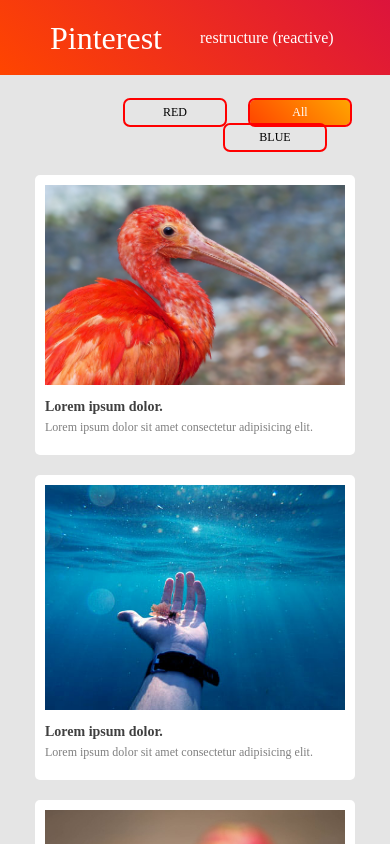
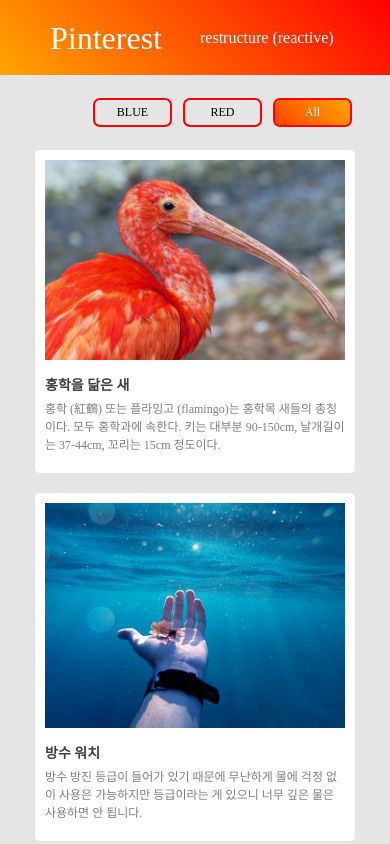
Before and after one commit to ysj0211/design_portfolio_0001, a plain HTML site: page Pinterest/index.html in a window 390 px wide. Shown: the top 844 px of the page. Drawn offline with Linux system fonts and the light colour scheme; a web font is replaced by a local one.

Commit message:
portfolio_0711

```diff
--- a/Pinterest/css/style.css
+++ b/Pinterest/css/style.css
@@ -14,9 +14,19 @@
 }
 
 /* header */
-header {position: fixed; top: 0; left: 0; width: 400px; height: 100%; background: linear-gradient(45deg, orangered, crimson);}
-header p:first-child {font-family: "Wittgenstein", serif; font-size: 50px; position: absolute; left: 50px; top: 50%; transform: translateY(-250%); color: var(--font-menu); width: 250px; border-bottom: 2.5px solid var(--font-menu);}
-header p:nth-child(2) {font-family: "Wittgenstein", serif; font-size: 16px; position: absolute; left: 50px; top: 50%; transform: translateY(-375%); color: var(--font-menu);}
+header {position: fixed; top: 0; left: 0; width: 400px; height: 100%; background: linear-gradient(45deg, orange, red);}
+header > p:first-child {font-family: "Wittgenstein", serif; font-size: 50px; position: absolute; left: 50px; top: 50%; transform: translateY(-250%); color: var(--font-menu); width: 250px; border-bottom: 2.5px solid var(--font-menu);}
+header > p:nth-child(2) {font-family: "Wittgenstein", serif; font-size: 16px; position: absolute; left: 50px; top: 50%; transform: translateY(-375%); color: var(--font-menu);}
+header .login {position: absolute; left: 50px; top: 50%; color: white;}
+header .login > p {font-size: 22px; padding-bottom: 25px; font-weight: bold; text-align: center; color: rgba(0, 0, 0, .75);}
+header .login form p {font-size: 14px;}
+header .login form p:not(:nth-child(2n)) {padding-left: 7.5px; padding-bottom: 5px; line-height: 1.5;}
+header .login form p:nth-child(2) {padding-bottom: 10px;}
+header .login form p input {width: 235px; height: 40px; border-radius: 15px; border: 2.5px solid rgba(0, 0, 0, .5); padding-left: 10px;}
+header .login form p input:focus {outline: 2.5px solid royalblue;}
+header .login form p:nth-child(5) {padding-top: 2.5px; padding-left: 2.5px; color: rgba(0, 0, 0, .75);}
+header .login form p:nth-child(5):hover {text-decoration: underline;}
+header .login form button {width: 250px; height: 30px; border-radius: 15px; border: none; margin-top: 7.5px; background-color: red; color: white;}
 header ul {position: absolute; left: 50px; bottom: 15px;}
 header ul li {float: left; margin-right: 15px;}
 header ul li a {font-size: 16px; color: var(--font-menu);}
@@ -49,8 +59,9 @@
 /* max-width: 1199px */
 @media screen and (max-width: 1199px) {
   header {position: relative; width: 100%; height: 75px;}
-  header p:first-child {font-size: 32px; transform: translateY(-50%); border: none;}
-  header p:nth-child(2) {transform: translate(150px, -50%);}
+  header > p:first-child {font-size: 32px; transform: translateY(-50%); border: none;}
+  header > p:nth-child(2) {transform: translate(150px, -50%);}
+  header .login {display: none;}
   header ul {left: 85%; bottom: 25px;}
   header ul li {margin-right: 20px;}
   header ul li a span {display: none;}
@@ -73,7 +84,17 @@
 @media screen and (max-width: 539px) {
   header ul {display: none;}
   main ul {margin-right: 0; padding: 0 15px; box-sizing: border-box;}
-  ul li {width: 32.5%; margin-right: 2.5%;}
+  main ul li {width: 100px; margin-right: 15px;}
   main ul li:nth-of-type(1) {margin-right: 0;}
   main section article {width: 100%;}
 }
+
+/* max-width: 439px */
+@media screen and (max-width: 439px) {
+  main ul li {width: 75px; margin-right: 15px;}
+}
+
+/* max-width: 369px */
+@media screen and (max-width: 369px) {
+  main ul li {width: 65px; margin-right: 10px;}
+}
--- a/Pinterest/index.html
+++ b/Pinterest/index.html
@@ -13,6 +13,17 @@
   <header>
     <p>Pinterest</p>
     <p>restructure (reactive)</p>
+    <div class="login">
+      <p>Pinterest에 오신 것을<br>환영합니다</p>
+      <form action="#" method="post">
+        <p>이메일</p>
+        <p><input type="text" placeholder="이메일"></p>
+        <p>비밀번호</p>
+        <p><input type="password" placeholder="비밀번호"></p>
+        <p>비밀번호를 잊으셨나요?</p>
+        <button type="submit">로그인</button>
+      </form>
+    </div>
     <ul>
       <li><a href="#">
         <i class="fa-brands fa-twitter"></i>
@@ -35,288 +46,286 @@
       <li><a href=".red">RED</a></li>
       <li><a href=".blue">BLUE</a></li>
     </ul>
-
     <!-- section>article*20>div>img[src="img/p$.jpg"]+h2>lorem3^p>lorem7 -->
-
     <section>
       <article class="red">
         <div>
           <img src="./images/red1.jpg" alt="red1">
-          <h2>Lorem ipsum dolor.</h2>
-          <p>Lorem ipsum dolor sit amet consectetur adipisicing elit.</p>
+          <h2>홍학을 닮은 새</h2>
+          <p>홍학 (紅鶴) 또는 플라밍고 (flamingo)는 홍학목 새들의 총칭이다. 모두 홍학과에 속한다. 키는 대부분 90-150cm, 날개길이는 37-44cm, 꼬리는 15cm 정도이다.</p>
         </div>
       </article>
       <article class="blue">
         <div>
           <img src="./images/blue1.jpg" alt="blue1">
-          <h2>Lorem ipsum dolor.</h2>
-          <p>Lorem ipsum dolor sit amet consectetur adipisicing elit.</p>
+          <h2>방수 워치</h2>
+          <p>방수 방진 등급이 들어가 있기 때문에 무난하게 물에 걱정 없이 사용은 가능하지만 등급이라는 게 있으니 너무 깊은 물은 사용하면 안 됩니다.</p>
         </div>
       </article>
       <article class="red">
         <div>
           <img src="./images/red2.jpg" alt="red2">
-          <h2>Lorem ipsum dolor.</h2>
-          <p>Lorem ipsum dolor sit amet consectetur adipisicing elit.</p>
+          <h2>사과</h2>
+          <p>쌍떡잎식물 장미목 장미과 낙엽교목 식물인 사과나무의 열매. 빈파(瀕婆)·평과(苹果)라고도 한다. 이과(梨果)에 속하며, 지름 5~10cm정도의 둥근 모양으로 빛깔은 보통 붉거나 노랗다.</p>
         </div>
       </article>
       <article class="blue">
         <div>
           <img src="./images/blue2.jpg" alt="blue2">
-          <h2>Lorem ipsum dolor.</h2>
-          <p>Lorem ipsum dolor sit amet consectetur adipisicing elit.</p>
+          <h2>이것은 무엇일까요?</h2>
+          <p>물감? 오로라? 풍경? 과연..</p>
         </div>
       </article>
       <article class="red">
         <div>
           <img src="./images/red3.jpg" alt="red3">
-          <h2>Lorem ipsum dolor.</h2>
-          <p>Lorem ipsum dolor sit amet consectetur adipisicing elit.</p>
+          <h2>가을 나뭇잎</h2>
+          <p>초록색에 가려져 있던 다른 색소들이 나뭇잎에 보이기 시작하는데, 이럴 때 나뭇잎에 남아있는 색소 성분의 색깔에 따라서 붉은색, 노란색, 갈색으로 나타나게 됩니다.</p>
         </div>
       </article>
       <article class="blue">
         <div>
           <img src="./images/blue3.jpg" alt="blue3">
-          <h2>Lorem ipsum dolor.</h2>
-          <p>Lorem ipsum dolor sit amet consectetur adipisicing elit.</p>
+          <h2>나룻배</h2>
+          <p>사전적 의미는 나루터에서 사람이나 짐 등을 건네주는 배. 일반적으로는 소형 목재 평저선을 뜻한다. 주요 동력원은 인력이다.</p>
         </div>
       </article>
       <article class="red">
         <div>
           <img src="./images/red4.jpg" alt="red4">
-          <h2>Lorem ipsum dolor.</h2>
-          <p>Lorem ipsum dolor sit amet consectetur adipisicing elit.</p>
+          <h2>장미</h2>
+          <p>18세기 말에 아시아의 각 원종이 유럽에 도입되고 이들 유럽과 아시아 원종간의 교배가 이루어져 화색이나 화형은 물론 사계성이나 개화성 등 생태적으로 변화가 많은 품종들이 만들어졌다.</p>
         </div>
       </article>
       <article class="blue">
         <div>
           <img src="./images/blue4.jpg" alt="blue4">
-          <h2>Lorem ipsum dolor.</h2>
-          <p>Lorem ipsum dolor sit amet consectetur adipisicing elit.</p>
+          <h2>절벽</h2>
+          <p>바위가 깎아세운 것처럼 아주 높이 솟아 있는 험한 낭떠러지. 절벽이나 큰 바위의 면에 글이나 그림, 조각상을 새기는 것을 마애(磨崖)라고 부른다. '마애불' 등 단어도 여기에서 나온 것이다.</p>
         </div>
       </article>
       <article class="red">
         <div>
           <img src="./images/red5.jpg" alt="red5">
-          <h2>Lorem ipsum dolor.</h2>
-          <p>Lorem ipsum dolor sit amet consectetur adipisicing elit.</p>
+          <h2>빨간 건물</h2>
+          <p>어떻게 전부 빨갛게 지었을까?</p>
         </div>
       </article>
       <article class="blue">
         <div>
           <img src="./images/blue5.jpg" alt="blue5">
-          <h2>Lorem ipsum dolor.</h2>
-          <p>Lorem ipsum dolor sit amet consectetur adipisicing elit.</p>
+          <h2>드라이브</h2>
+          <p>조심하세요! 길을 잃지 않도록..</p>
         </div>
       </article>
       <article class="red">
         <div>
           <img src="./images/red1.jpg" alt="red1">
-          <h2>Lorem ipsum dolor.</h2>
-          <p>Lorem ipsum dolor sit amet consectetur adipisicing elit.</p>
+          <h2>홍학을 닮은 새</h2>
+          <p>홍학 (紅鶴) 또는 플라밍고 (flamingo)는 홍학목 새들의 총칭이다. 모두 홍학과에 속한다. 키는 대부분 90-150cm, 날개길이는 37-44cm, 꼬리는 15cm 정도이다.</p>
         </div>
       </article>
       <article class="blue">
         <div>
           <img src="./images/blue6.jpg" alt="blue6">
-          <h2>Lorem ipsum dolor.</h2>
-          <p>Lorem ipsum dolor sit amet consectetur adipisicing elit.</p>
+          <h2>끈 안풀리게 묶는 법</h2>
+          <p>일반적인 끈 매는 방법에서 끈 고리를 한 번 더 교차시켜 줍니다. 양쪽으로 고리를 잘 빼내 줍니다. 매듭을 잘 정리하여 단단하게 묶어줍니다.</p>
         </div>
       </article>
       <article class="red">
         <div>
           <img src="./images/red2.jpg" alt="red2">
-          <h2>Lorem ipsum dolor.</h2>
-          <p>Lorem ipsum dolor sit amet consectetur adipisicing elit.</p>
+          <h2>사과</h2>
+          <p>쌍떡잎식물 장미목 장미과 낙엽교목 식물인 사과나무의 열매. 빈파(瀕婆)·평과(苹果)라고도 한다. 이과(梨果)에 속하며, 지름 5~10cm정도의 둥근 모양으로 빛깔은 보통 붉거나 노랗다.</p>
         </div>
       </article>
       <article class="blue">
         <div>
           <img src="./images/blue7.jpg" alt="blue7">
-          <h2>Lorem ipsum dolor.</h2>
-          <p>Lorem ipsum dolor sit amet consectetur adipisicing elit.</p>
+          <h2>1990년대 자동차인가?</h2>
+          <p>이때는 위기 속에 점점 규모의 경제가 대두되었고, 1990년대 말 자동차 회사간에 인수합병의 바람이 거세게 불었다.</p>
         </div>
       </article>
       <article class="red">
         <div>
           <img src="./images/red3.jpg" alt="red3">
-          <h2>Lorem ipsum dolor.</h2>
-          <p>Lorem ipsum dolor sit amet consectetur adipisicing elit.</p>
+          <h2>가을 나뭇잎</h2>
+          <p>초록색에 가려져 있던 다른 색소들이 나뭇잎에 보이기 시작하는데, 이럴 때 나뭇잎에 남아있는 색소 성분의 색깔에 따라서 붉은색, 노란색, 갈색으로 나타나게 됩니다.</p>
         </div>
       </article>
       <article class="blue">
         <div>
           <img src="./images/blue8.jpg" alt="blue8">
-          <h2>Lorem ipsum dolor.</h2>
-          <p>Lorem ipsum dolor sit amet consectetur adipisicing elit.</p>
+          <h2>파란 벽돌</h2>
+          <p>위의 파란색 벽돌 벽 예술 배경 배경 일러스트 다운로드하여 배경 화면 포스터 및 배너 디자인으로 사용하십시오. 관련 권장 사항을 클릭하면 더 많은 배경 이미지 볼 수 있습니다.</p>
         </div>
       </article>
       <article class="red">
         <div>
           <img src="./images/red4.jpg" alt="red4">
-          <h2>Lorem ipsum dolor.</h2>
-          <p>Lorem ipsum dolor sit amet consectetur adipisicing elit.</p>
+          <h2>장미</h2>
+          <p>18세기 말에 아시아의 각 원종이 유럽에 도입되고 이들 유럽과 아시아 원종간의 교배가 이루어져 화색이나 화형은 물론 사계성이나 개화성 등 생태적으로 변화가 많은 품종들이 만들어졌다.</p>
         </div>
       </article>
       <article class="blue">
         <div>
           <img src="./images/blue9.jpg" alt="blue9">
-          <h2>Lorem ipsum dolor.</h2>
-          <p>Lorem ipsum dolor sit amet consectetur adipisicing elit.</p>
+          <h2>시원한 파도</h2>
+          <p>시원한 파도가 늘리는 소리는 마치 자연 그 자체가 나를 안심시키는 것 같다. 푸르게 펼쳐진 바다는 끝이 보이지 않을 만큼 넓게 펼쳐져 있다.</p>
         </div>
       </article>
       <article class="red">
         <div>
           <img src="./images/red5.jpg" alt="red5">
-          <h2>Lorem ipsum dolor.</h2>
-          <p>Lorem ipsum dolor sit amet consectetur adipisicing elit.</p>
+          <h2>빨간 건물</h2>
+          <p>어떻게 전부 빨갛게 지었을까?</p>
         </div>
       </article>
       <article class="blue">
         <div>
           <img src="./images/blue10.jpg" alt="blue10">
-          <h2>Lorem ipsum dolor.</h2>
-          <p>Lorem ipsum dolor sit amet consectetur adipisicing elit.</p>
+          <h2>눈 내린 산</h2>
+          <p>각종 스포츠를 즐길 날씨인가?</p>
         </div>
       </article>
       <article class="red">
         <div>
           <img src="./images/red1.jpg" alt="red1">
-          <h2>Lorem ipsum dolor.</h2>
-          <p>Lorem ipsum dolor sit amet consectetur adipisicing elit.</p>
+          <h2>홍학을 닮은 새</h2>
+          <p>홍학 (紅鶴) 또는 플라밍고 (flamingo)는 홍학목 새들의 총칭이다. 모두 홍학과에 속한다. 키는 대부분 90-150cm, 날개길이는 37-44cm, 꼬리는 15cm 정도이다.</p>
         </div>
       </article>
       <article class="blue">
         <div>
           <img src="./images/blue11.jpg" alt="blue11">
-          <h2>Lorem ipsum dolor.</h2>
-          <p>Lorem ipsum dolor sit amet consectetur adipisicing elit.</p>
+          <h2>커스텀 키보드</h2>
+          <p>기계식 키보드의 꽃, 커스텀 키보드는 자신에게 맞는 키보드를 직접 제작/조립하는 것을 말한다. 이런 것도 만들어줄까?</p>
         </div>
       </article>
       <article class="red">
         <div>
           <img src="./images/red2.jpg" alt="red2">
-          <h2>Lorem ipsum dolor.</h2>
-          <p>Lorem ipsum dolor sit amet consectetur adipisicing elit.</p>
+          <h2>사과</h2>
+          <p>쌍떡잎식물 장미목 장미과 낙엽교목 식물인 사과나무의 열매. 빈파(瀕婆)·평과(苹果)라고도 한다. 이과(梨果)에 속하며, 지름 5~10cm정도의 둥근 모양으로 빛깔은 보통 붉거나 노랗다.</p>
         </div>
       </article>
       <article class="blue">
         <div>
           <img src="./images/blue12.jpg" alt="blue12">
-          <h2>Lorem ipsum dolor.</h2>
-          <p>Lorem ipsum dolor sit amet consectetur adipisicing elit.</p>
+          <h2>번호판이 없는 파란 차</h2>
+          <p>게임에서 나올 법 하다.</p>
         </div>
       </article>
       <article class="red">
         <div>
           <img src="./images/red3.jpg" alt="red3">
-          <h2>Lorem ipsum dolor.</h2>
-          <p>Lorem ipsum dolor sit amet consectetur adipisicing elit.</p>
+          <h2>가을 나뭇잎</h2>
+          <p>초록색에 가려져 있던 다른 색소들이 나뭇잎에 보이기 시작하는데, 이럴 때 나뭇잎에 남아있는 색소 성분의 색깔에 따라서 붉은색, 노란색, 갈색으로 나타나게 됩니다.</p>
         </div>
       </article>
       <article class="blue">
         <div>
           <img src="./images/blue13.jpg" alt="blue13">
-          <h2>Lorem ipsum dolor.</h2>
-          <p>Lorem ipsum dolor sit amet consectetur adipisicing elit.</p>
+          <h2>침몰한 배</h2>
+          <p>보물선인가 해양 박물관인가, 그리고 역사는 그 사실을 망각했다.</p>
         </div>
       </article>
       <article class="red">
         <div>
           <img src="./images/red4.jpg" alt="red4">
-          <h2>Lorem ipsum dolor.</h2>
-          <p>Lorem ipsum dolor sit amet consectetur adipisicing elit.</p>
+          <h2>장미</h2>
+          <p>18세기 말에 아시아의 각 원종이 유럽에 도입되고 이들 유럽과 아시아 원종간의 교배가 이루어져 화색이나 화형은 물론 사계성이나 개화성 등 생태적으로 변화가 많은 품종들이 만들어졌다.</p>
         </div>
       </article>
       <article class="blue">
         <div>
           <img src="./images/blue14.jpg" alt="blue14">
-          <h2>Lorem ipsum dolor.</h2>
-          <p>Lorem ipsum dolor sit amet consectetur adipisicing elit.</p>
+          <h2>화려한 조명</h2>
+          <p>완벽한 화려한 조명 사진을 다운로드하세요. 100개가 넘는 최고의 무료 화려한 조명 이미지를 찾아 보세요.</p>
         </div>
       </article>
       <article class="red">
         <div>
           <img src="./images/red5.jpg" alt="red5">
-          <h2>Lorem ipsum dolor.</h2>
-          <p>Lorem ipsum dolor sit amet consectetur adipisicing elit.</p>
+          <h2>빨간 건물</h2>
+          <p>어떻게 전부 빨갛게 지었을까?</p>
         </div>
       </article>
       <article class="blue">
         <div>
           <img src="./images/blue15.jpg" alt="blue15">
-          <h2>Lorem ipsum dolor.</h2>
-          <p>Lorem ipsum dolor sit amet consectetur adipisicing elit.</p>
+          <h2>거실 탁자</h2>
+          <p>차분한 색감과 함께 기분 좋은 휴식</p>
         </div>
       </article>
       <article class="red">
         <div>
           <img src="./images/red1.jpg" alt="red1">
-          <h2>Lorem ipsum dolor.</h2>
-          <p>Lorem ipsum dolor sit amet consectetur adipisicing elit.</p>
+          <h2>홍학을 닮은 새</h2>
+          <p>홍학 (紅鶴) 또는 플라밍고 (flamingo)는 홍학목 새들의 총칭이다. 모두 홍학과에 속한다. 키는 대부분 90-150cm, 날개길이는 37-44cm, 꼬리는 15cm 정도이다.</p>
         </div>
       </article>
       <article class="blue">
         <div>
           <img src="./images/blue16.jpg" alt="blue16">
-          <h2>Lorem ipsum dolor.</h2>
-          <p>Lorem ipsum dolor sit amet consectetur adipisicing elit.</p>
+          <h2>과학의 발전</h2>
+          <p>현대적 과학의 논리와 방법은 16~17세기에 갈릴레이와 베이컨, 그리고 뉴턴에 의해 기초가 확립되었다.</p>
         </div>
       </article>
       <article class="red">
         <div>
           <img src="./images/red2.jpg" alt="red2">
-          <h2>Lorem ipsum dolor.</h2>
-          <p>Lorem ipsum dolor sit amet consectetur adipisicing elit.</p>
+          <h2>사과</h2>
+          <p>쌍떡잎식물 장미목 장미과 낙엽교목 식물인 사과나무의 열매. 빈파(瀕婆)·평과(苹果)라고도 한다. 이과(梨果)에 속하며, 지름 5~10cm정도의 둥근 모양으로 빛깔은 보통 붉거나 노랗다.</p>
         </div>
       </article>
       <article class="blue">
         <div>
           <img src="./images/blue17.jpg" alt="blue17">
-          <h2>Lorem ipsum dolor.</h2>
-          <p>Lorem ipsum dolor sit amet consectetur adipisicing elit.</p>
+          <h2>나루터</h2>
+          <p>강이나 좁은 바다물목에서, 배가 닿고 떠나고 하는 일정한 시설. 강구(江口). 도구(渡口). 도두(渡頭). 도진(渡津). 진도(津渡). 진두(津頭)라고도 한다.</p>
         </div>
       </article>
       <article class="red">
         <div>
           <img src="./images/red3.jpg" alt="red3">
-          <h2>Lorem ipsum dolor.</h2>
-          <p>Lorem ipsum dolor sit amet consectetur adipisicing elit.</p>
+          <h2>가을 나뭇잎</h2>
+          <p>초록색에 가려져 있던 다른 색소들이 나뭇잎에 보이기 시작하는데, 이럴 때 나뭇잎에 남아있는 색소 성분의 색깔에 따라서 붉은색, 노란색, 갈색으로 나타나게 됩니다.</p>
         </div>
       </article>
       <article class="blue">
         <div>
           <img src="./images/blue18.jpg" alt="blue18">
-          <h2>Lorem ipsum dolor.</h2>
-          <p>Lorem ipsum dolor sit amet consectetur adipisicing elit.</p>
+          <h2>놀이공원 G마켓</h2>
+          <p>놀이공원 G마켓 · 신세계적 혜택을 한번에! 놀이공원 전회원 10% 쿠폰 지급! 스마일배송 첫구매 시 15% 할인까지!</p>
         </div>
       </article>
       <article class="red">
         <div>
           <img src="./images/red4.jpg" alt="red4">
-          <h2>Lorem ipsum dolor.</h2>
-          <p>Lorem ipsum dolor sit amet consectetur adipisicing elit.</p>
+          <h2>장미</h2>
+          <p>18세기 말에 아시아의 각 원종이 유럽에 도입되고 이들 유럽과 아시아 원종간의 교배가 이루어져 화색이나 화형은 물론 사계성이나 개화성 등 생태적으로 변화가 많은 품종들이 만들어졌다.</p>
         </div>
       </article>
       <article class="blue">
         <div>
           <img src="./images/blue19.jpg" alt="blue19">
-          <h2>Lorem ipsum dolor.</h2>
-          <p>Lorem ipsum dolor sit amet consectetur adipisicing elit.</p>
+          <h2>정체불명의 놀이기구</h2>
+          <p>이것은 무엇일까요?</p>
         </div>
       </article>
       <article class="red">
         <div>
           <img src="./images/red5.jpg" alt="red5">
-          <h2>Lorem ipsum dolor.</h2>
-          <p>Lorem ipsum dolor sit amet consectetur adipisicing elit.</p>
+          <h2>빨간 건물</h2>
+          <p>어떻게 전부 빨갛게 지었을까?</p>
         </div>
       </article>
       <article class="blue">
         <div>
           <img src="./images/blue20.jpg" alt="blue20">
-          <h2>Lorem ipsum dolor.</h2>
-          <p>Lorem ipsum dolor sit amet consectetur adipisicing elit.</p>
+          <h2>무인도</h2>
+          <p>무인도 (無人島)는 사람이 살지 않는 섬이다. 비유적으로는 섬이 아니어도, 외부로부터 격리된 어떤 상황을 가리켜서 무인도라고 하는 경우도 많다.</p>
         </div>
       </article>
     </section>
```
